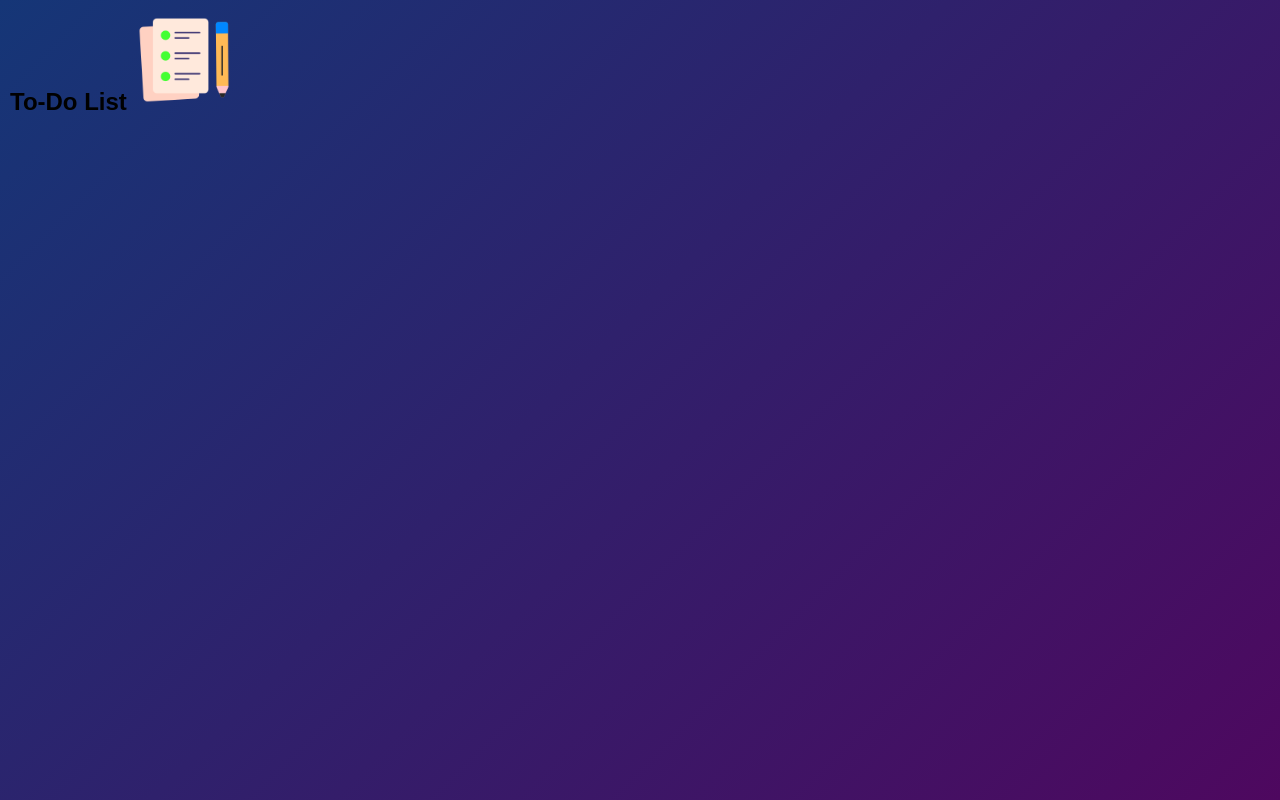
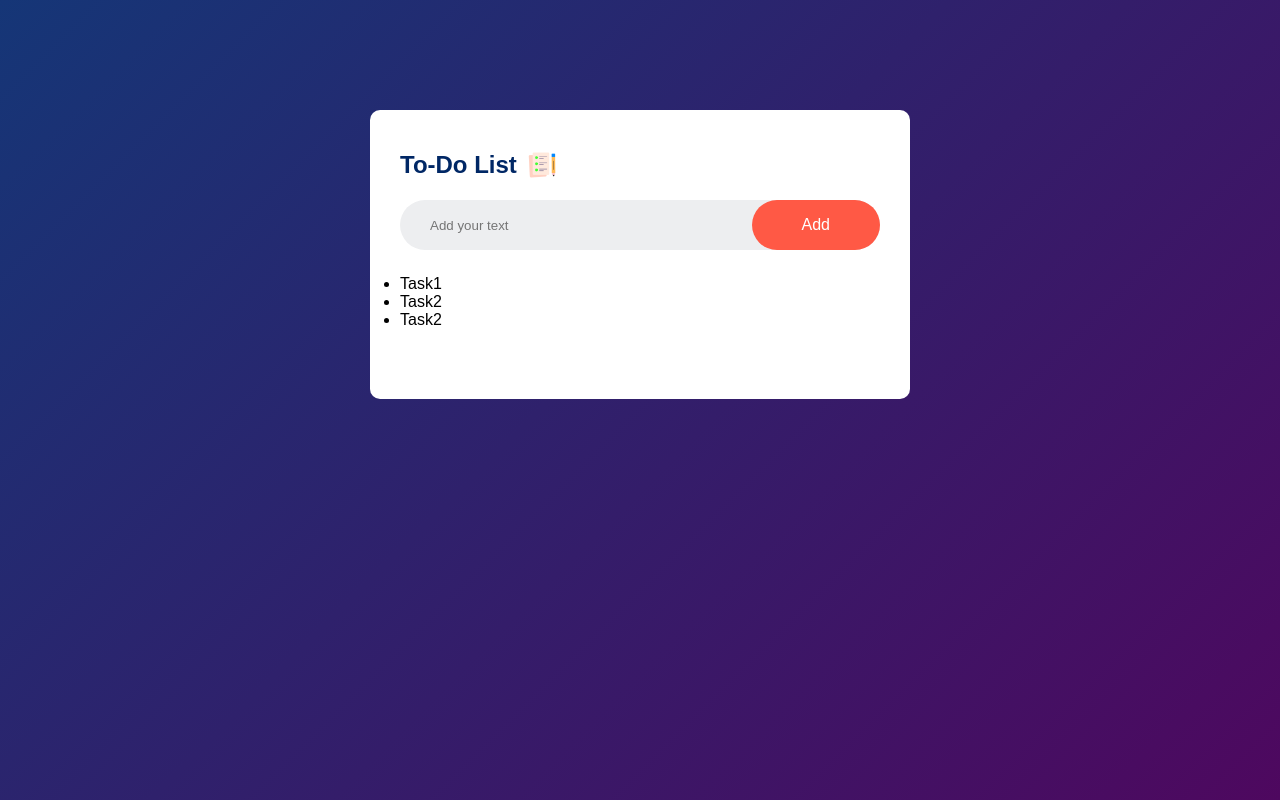
Before and after one commit to shaxa98/To-Do-List-, a plain HTML site: page index.html in a window 1280 px wide. Drawn offline with Linux system fonts and the light colour scheme.

Commit message:
today sunday

```diff
--- a/index.html
+++ b/index.html
@@ -11,7 +11,16 @@
  <div class="container">
     <div class="todo-app">
         <h2>To-Do List <img src="images/icon.png" alt=""></h2>
+        <div class="row">
+            <input type="text" id="input-box" placeholder="Add your text">
+            <button>Add</button>
+        </div>
+<ul id="list-container">
+    <li>Task1</li>
+    <li>Task2</li>
+    <li>Task2</li>
 
+</ul>
     </div>
 
  </div>
--- a/style.css
+++ b/style.css
@@ -1,12 +1,57 @@
 * {
   margin: 0;
   padding: 0;
-    font-family: 'Poppins', sans-serif;
+  font-family: "Poppins", sans-serif;
   box-sizing: border-box;
 }
 .container {
   width: 100%;
   min-height: 100vh;
-    background: linear-gradient(135deg, #153677,#4e085f);
+  background: linear-gradient(135deg, #153677, #4e085f);
   padding: 10px;
 }
+.todo-app {
+  width: 100%;
+  max-width: 540px;
+  background: #ffff;
+  margin: 100px auto 20px;
+  padding: 40px 30px 70px;
+  border-radius: 10px;
+}
+.todo-app h2 {
+  color: #002765;
+  display: flex;
+  align-items: center;
+  margin-bottom: 20px;
+}
+.todo-app h2 img {
+  width: 30px;
+  margin-left: 10px;
+}
+.row {
+  display: flex;
+  align-items: center;
+  justify-content: space-between;
+  background: #edeef0;
+  border-radius: 30px;
+  padding-left: 20px;
+  margin-bottom: 25px;
+}
+input {
+  flex: 1;
+  border: none;
+  outline: none;
+  background: transparent;
+  padding: 10px;
+  font-weight: 14px;
+}
+button {
+  border: none;
+  outline: none;
+  padding: 16px 50px;
+  background: #ff5945;
+  color: #fff;
+  font-size: 16px;
+  cursor: pointer;
+  border-radius: 40px;
+}
```
Lines whose indentation alone changed are shown as unchanged.
